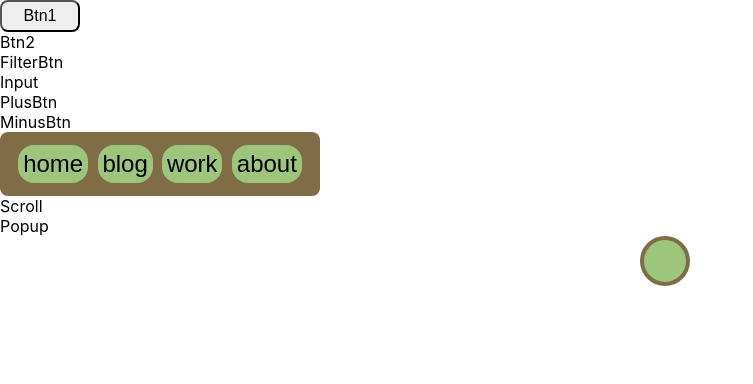
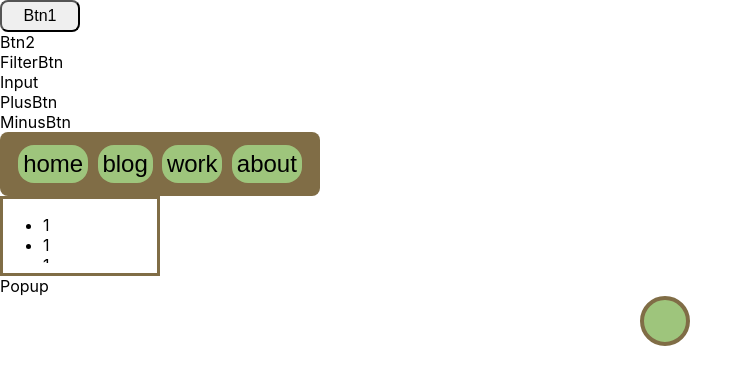
Before and after one commit to C-B-U/owl-forest, a React (Create React App) app in the folder frontend/: page / in a window 1280 px wide. Shown: the top 384 px of the page, without its empty margins (0-753 px from the left). Built offline with nearby package versions, Linux system fonts and the light colour scheme.

Commit message:
feat:#3 스크롤 컴포넌트

```diff
--- a/frontend/src/Components/Scroll.jsx
+++ b/frontend/src/Components/Scroll.jsx
@@ -1,6 +1,46 @@
-import React, { useState, useEffect } from 'react';
+import React from 'react';
 import styled from 'styled-components';
 
+const Body = styled.div`
+  box-sizing: border-box;
+  border: 0.2rem solid rgba(128, 109, 70);
+  width: 10rem;
+  height: 5rem;
+`;
+
+const Scrollbar = styled.nav`
+  display: flex;
+  overflow: auto;
+  height: 4rem;
+  &::-webkit-scrollbar {
+    width: 0.5rem;
+    height: 1rem;
+    border-radius: 0.4rem;
+    background: rgba(158, 197, 124);
+  }
+  &::-webkit-scrollbar-thumb {
+    background: rgba(0, 0, 0, 0.3);
+    border-radius: 0.4rem;
+  }
+`;
+
 export default function Scroll() {
-  return <div>Scroll</div>;
+  return (
+    <Body>
+      <Scrollbar>
+        <ul>
+          <li>1</li>
+          <li>1</li>
+          <li>1</li>
+          <li>1</li>
+          <li>1</li>
+          <li>1</li>
+          <li>1</li>
+          <li>1</li>
+          <li>1</li>
+          <li>1</li>
+        </ul>
+      </Scrollbar>
+    </Body>
+  );
 }
```
